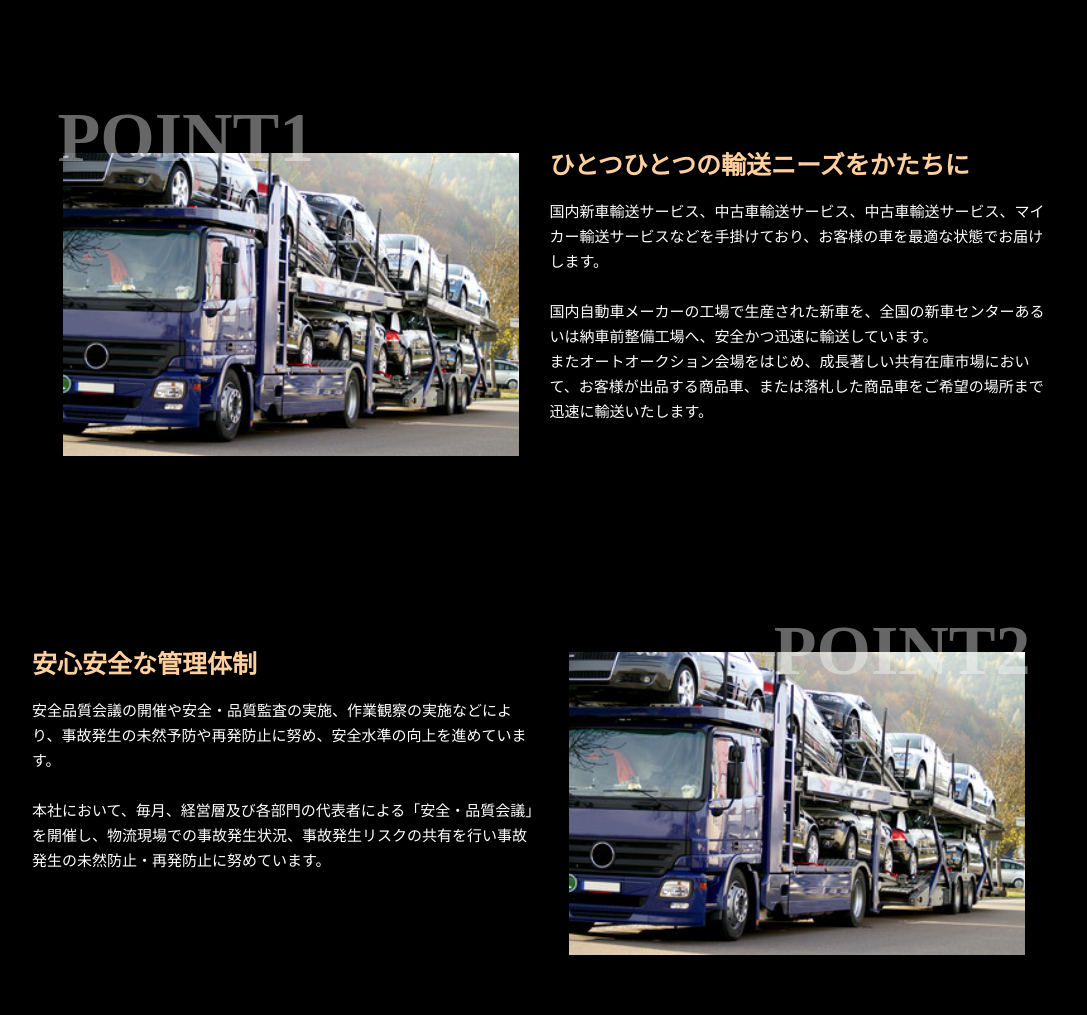
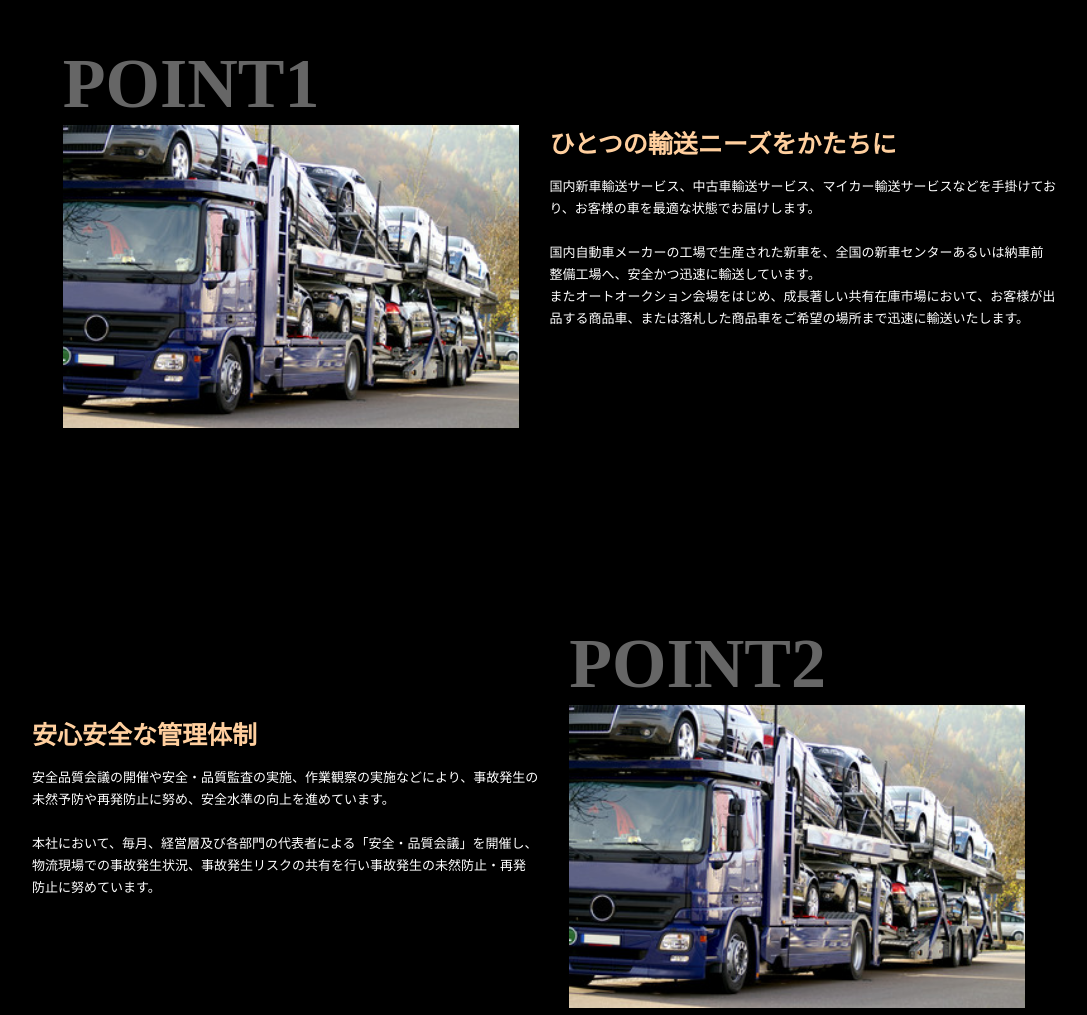
Before and after one commit to Noracham/YUBIKA, a plain HTML site: page index.html in a window 1280 px wide. Shown: the part 1380-2395 px from the top of the page, without its empty margins (96-1183 px from the left). Drawn offline with nearby package versions, Linux system fonts and the light colour scheme; a script that the page names is missing.

Commit message:
謎の余白修正

```diff
--- a/CSS/_main.scss
+++ b/CSS/_main.scss
@@ -3,10 +3,11 @@
 @use "variables";
 
 header{
+    position: absolute;
     width: 100%;
     height: 70px;
     background-color: rgba(0, 0, 0, 0.509);
-    position: absolute;
+    z-index: 9999;
     ul{
         height: 70px;
         margin: 0;
@@ -28,34 +29,33 @@ header{
     }
 }
 .main{
+    position: relative;
     color: #fff;
     width: 100vw;
-    height: 120vh;
+    height: 110vh;
     background-image: url(../img/main_truck.jpg);
     background-size: cover;
     background-repeat: no-repeat;
     .main_catch{
-        position: relative;
-        margin-left: 5%;
+        position: absolute;
+        left: 5%;
         top: 30%;
-    }
         h1{
             font-size: 43px;
             font-weight: 550;
             line-height: 70px;
         }
         p{
-        position: relative;
             font-family: "Paralucent Text";
-        font-style: Book;
             font-weight: 100;
             font-size: 25px;
+        }
     }
 }
 .inner{
     position: absolute;
     right: 0;
-    top: -30vh;
+    top: -15vh;
     width: 50%;
     height: 300px;
     background-color: rgba(255, 0, 0, 0.651);
@@ -65,6 +65,7 @@ header{
         top: 0;
         right: 7%;
         color: rgb(255, 5, 5);
+
         li{
             font-family: "Paralucent Text";
             font-weight: 100;
@@ -72,7 +73,6 @@ header{
             &:not(:first-child){
                 margin: 30px auto;
             }
-
         }
 
 
@@ -110,40 +110,42 @@ header{
     }
 }
 .one_point{
+    display: flex;
+    align-items: center;
     &:first-of-type{
-        &::before{
+        .point_img::before{
             content: "POINT1";
-            position: absolute;
+            position: relative;
             font-family: "Paralucent Text";
             font-weight: bold;
             font-size: 70px;
             opacity: 0.4;
-            top: 15.5%;
-            left: 12%;
+            top: 5.5%;
+            left: 0;
         }
     }
     &:nth-of-type(2){
-        &::before{
+        .point_img::before{
             content: "POINT2";
-            position: absolute;
+            position: relative;
             font-family: "Paralucent Text";
             font-weight: bold;
             font-size: 70px;
             opacity: 0.4;
-            bottom: 47.7%;
-            right: 12%;
+            top: 5.5%;
+            left: 0;
         }
     }
     &:nth-of-type(3){
-        &::before{
+        .point_img::before{
             content: "POINT3";
-            position: absolute;
+            position: relative;
             font-family: "Paralucent Text";
             font-weight: bold;
             font-size: 70px;
             opacity: 0.4;
-            bottom: 17%;
-            left:12%;
+            top: 5.5%;
+            left:0;
         }
     }
 
@@ -160,8 +162,8 @@ header{
 
     .one_point_txt{
         width: 50%;
-        font-size: 15px;
-        line-height: 25px;
+        font-size: 13px;
+        line-height: 22px;
         h2{
             color: rgb(255, 207, 158);
             margin-top: 0;
--- a/CSS/_set.scss
+++ b/CSS/_set.scss
@@ -1,3 +1,7 @@
+html{
+    margin: 0;
+    padding: 0;
+}
 body{
     position: relative;
     font-family: YuGothic,'Yu Gothic',sans-serif;;
--- a/index.html
+++ b/index.html
@@ -4,6 +4,7 @@
     <meta charset="UTF-8">
     <meta http-equiv="X-UA-Compatible" content="IE=edge">
     <meta name="viewport" content="width=device-width, initial-scale=1.0">
+    <link rel ="stylesheet" href="https://cdnjs.cloudflare.com/ajax/libs/font-awesome/5.15.3/css/all.min.css">
     <link rel="stylesheet" href="css/style.css">
     <link rel="stylesheet" href="css/normalize.css">
     <title>YUBIKA</title>
@@ -40,8 +41,8 @@
                     <div class="one_point">
                         <div class="point_img"><img src="img/truck_1.jpg" alt=""></div>
                         <div class="one_point_txt">
-                            <h2>ひとつひとつの輸送ニーズをかたちに</h2>
-                            <p>国内新車輸送サービス、中古車輸送サービス、中古車輸送サービス、マイカー輸送サービスなどを手掛けており、お客様の車を最適な状態でお届けします。<br><br>国内自動車メーカーの工場で生産された新車を、全国の新車センターあるいは納車前整備工場へ、安全かつ迅速に輸送しています。<br>またオートオークション会場をはじめ、成長著しい共有在庫市場において、お客様が出品する商品車、または落札した商品車をご希望の場所まで迅速に輸送いたします。</p>
+                            <h2>ひとつの輸送ニーズをかたちに</h2>
+                            <p>国内新車輸送サービス、中古車輸送サービス、マイカー輸送サービスなどを手掛けており、お客様の車を最適な状態でお届けします。<br><br>国内自動車メーカーの工場で生産された新車を、全国の新車センターあるいは納車前整備工場へ、安全かつ迅速に輸送しています。<br>またオートオークション会場をはじめ、成長著しい共有在庫市場において、お客様が出品する商品車、または落札した商品車をご希望の場所まで迅速に輸送いたします。</p>
                         </div>
                     </div>
                     <div class="one_point">
```
Also changed, not shown: CSS/style.css, 1 other file. Lines whose indentation alone changed are shown as unchanged.
